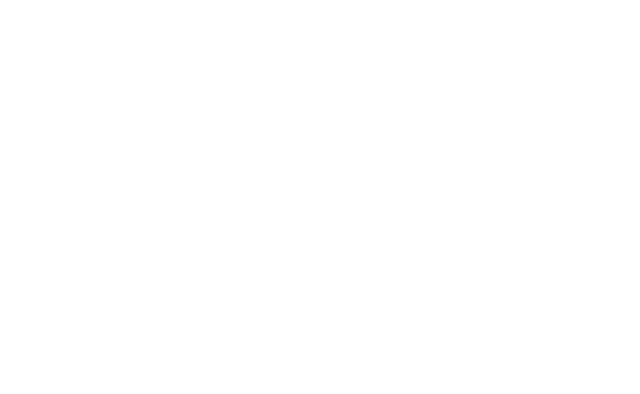
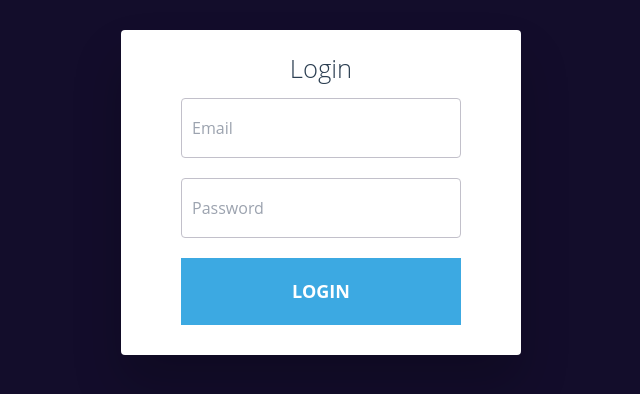
Before and after one commit to pedrocamargo18/rpg-creation-character, a React (Create React App) app: page /login in a window 1280 px wide. Before the commit this address had no page. Shown: the top 394 px of the page, without its empty margins (319-959 px from the left). Built offline with nearby package versions, Linux system fonts and the light colour scheme.

Commit message:
tela de login com autenticacao e backend

```diff
--- a/package.json
+++ b/package.json
@@ -6,6 +6,7 @@
     "@testing-library/jest-dom": "^5.17.0",
     "@testing-library/react": "^13.4.0",
     "@testing-library/user-event": "^13.5.0",
+    "axios": "^1.7.4",
     "react": "^18.3.1",
     "react-dom": "^18.3.1",
     "react-icons": "^5.2.1",
--- /dev/null
+++ b/src/App.css
@@ -0,0 +1,103 @@
+body {
+    background-color: #130d2b;
+    font-size: 1.6rem;
+    font-family: "Open Sans", sans-serif;
+    color: #2b3e51;
+  }
+
+  h2 {
+    font-weight: 300;
+    text-align: center;
+  }
+
+  a,
+  a:link,
+  a:visited,
+  a:active {
+    color: #3ca9e2;
+    -webkit-transition: all 0.2s ease;
+    transition: all 0.2s ease;
+  }
+  a:focus, a:hover,
+  a:link:focus,
+  a:link:hover,
+  a:visited:focus,
+  a:visited:hover,
+  a:active:focus,
+  a:active:hover {
+    color: #329dd5;
+    -webkit-transition: all 0.2s ease;
+    transition: all 0.2s ease;
+  }
+
+  .login-form-wrap {
+    background-color: #fff;
+    width: 70%;
+    max-width: 400px;
+    margin: 30px auto;
+    text-align: center;
+    padding: 20px 0 0 0;
+    border-radius: 4px;
+    box-shadow: 0px 30px 50px 0px rgba(0, 0, 0, 0.2);
+  }
+
+  .login-form {
+    padding: 0 60px;
+  }
+
+  input {
+    display: block;
+    box-sizing: border-box;
+    width: 100%;
+    outline: none;
+    height: 60px;
+    line-height: 60px;
+    border-radius: 4px;
+  }
+
+  input[type="password"],
+  input[type="email"] {
+    width: 100%;
+    padding: 0 0 0 10px;
+    margin: 10px 0;
+    color: #8a8b8e;
+    border: 1px solid #c2c0ca;
+    font-style: normal;
+    font-size: 16px;
+    -webkit-appearance: none;
+       -moz-appearance: none;
+            appearance: none;
+    position: relative;
+    display: inline-block;
+    background: none;
+  }
+  input[type="password"]:focus,
+  input[type="email"]:focus {
+    border-color: #3ca9e2;
+  }
+
+  .btn-login {
+    border: none;
+    display: block;
+    background-color: #3ca9e2;
+    color: #fff;
+    font-weight: bold;
+    text-transform: uppercase;
+    cursor: pointer;
+    -webkit-transition: all 0.2s ease;
+    transition: all 0.2s ease;
+    font-size: 18px;
+    position: relative;
+    display: inline-block;
+    cursor: pointer;
+    text-align: center;
+    margin-bottom: 30px;
+    margin-top: 10px;
+    width: 100%;
+    padding: 20px;
+  }
+  .btn-login:hover {
+    background-color: #329dd5;
+    -webkit-transition: all 0.2s ease;
+    transition: all 0.2s ease;
+  }
--- a/src/App.js
+++ b/src/App.js
@@ -1,5 +1,6 @@
 import React from 'react';
 import AppRoutes from './routes';
+import './App.css';
 
 function App() {
   return (
--- a/src/index.js
+++ b/src/index.js
@@ -2,7 +2,6 @@
 import ReactDOM from 'react-dom';
 import './index.css';
 import App from './App';
-import reportWebVitals from './reportWebVitals';
 
 ReactDOM.render(
   <React.StrictMode>
@@ -10,5 +9,3 @@
   </React.StrictMode>,
   document.getElementById('root')
 );
-
-reportWebVitals();
--- /dev/null
+++ b/src/pages/Login/index.jsx
@@ -0,0 +1,80 @@
+import axios from 'axios';
+import { useState } from 'react';
+
+function Login() {
+
+    const [email, setEmail] = useState('');
+    const [password, setPassword] = useState('');
+    const [error, setError] = useState('');
+    const [user, setUser] = useState(null);
+
+    const handleLogin = async (e) => {
+        e.preventDefault();
+
+        console.log(email, password);
+
+        try {
+            const response = await axios.post('http://localhost:3000/login',
+                JSON.stringify({email, password}),
+                {
+                    headers: { 'Content-Type': 'application/json' }
+                }
+            );
+
+            console.log(response.data);
+            setUser(response.data);
+
+        } catch (error) {
+            if (!error?.response) {
+                setError('Erro ao acessar o servidor');
+            } else if (error.response.status === 401) {
+                setError('Usuário ou senha inválidos');
+            }
+        }
+
+    };
+
+    const handleLogout = async (e) => {
+        e.preventDefault();
+        setUser(null);
+        setError('');
+        setEmail(null);
+        setPassword(null);
+    };
+
+    return (
+      <div className="login-form-wrap">
+        {user == null ? (
+            <div>
+                <h2>Login</h2>
+                <form className='login-form'>
+                <input type="email"
+                        name="email"
+                        placeholder="Email"
+                        required
+                        onChange={(e) => setEmail(e.target.value)}
+                        />
+                <input type="password"
+                        name="password"
+                        placeholder="Password"
+                        required
+                        onChange={(e) => setPassword(e.target.value)} />
+                <button type="submit"
+                        className='btn-login'
+                        onClick={(e) => handleLogin(e)}>Login</button>
+                </form>
+                <p>{error}</p>
+            </div>
+        ) : (
+            <div>
+                <h2>Olá, {user.name}</h2>
+                <button type="button"
+                        className='btn-login'
+                        onClick={(e) => handleLogout(e)}>Logout</button>
+            </div>
+        )}
+      </div>
+    );
+  }
+
+  export default Login;
--- a/src/reportWebVitals.js
+++ /dev/null
@@ -1,13 +0,0 @@
-const reportWebVitals = onPerfEntry => {
-    if (onPerfEntry && onPerfEntry instanceof Function) {
-      import('web-vitals').then(({ getCLS, getFID, getFCP, getLCP, getTTFB }) => {
-        getCLS(onPerfEntry);
-        getFID(onPerfEntry);
-        getFCP(onPerfEntry);
-        getLCP(onPerfEntry);
-        getTTFB(onPerfEntry);
-      });
-    }
-  };
-
-  export default reportWebVitals;
--- a/src/routes/index.jsx
+++ b/src/routes/index.jsx
@@ -1,13 +1,15 @@
 import React from "react";
 import { Route, Routes, BrowserRouter } from "react-router-dom";
 import Home from "../pages/Home";
+import Login from "../pages/Login";
 
 
 const AppRoutes = () => {
    return(
        <BrowserRouter>
             <Routes>
-            <Route element = { <Home/> }  path="/" exact />
+            <Route element = { <Home/> }  path="/home" exact />
+            <Route element = { <Login /> }  path="/login" exact />
             </Routes>
        </BrowserRouter>
    )
```
Also changed, not shown: 1 other file (tests, documents, lock files or other folders).
